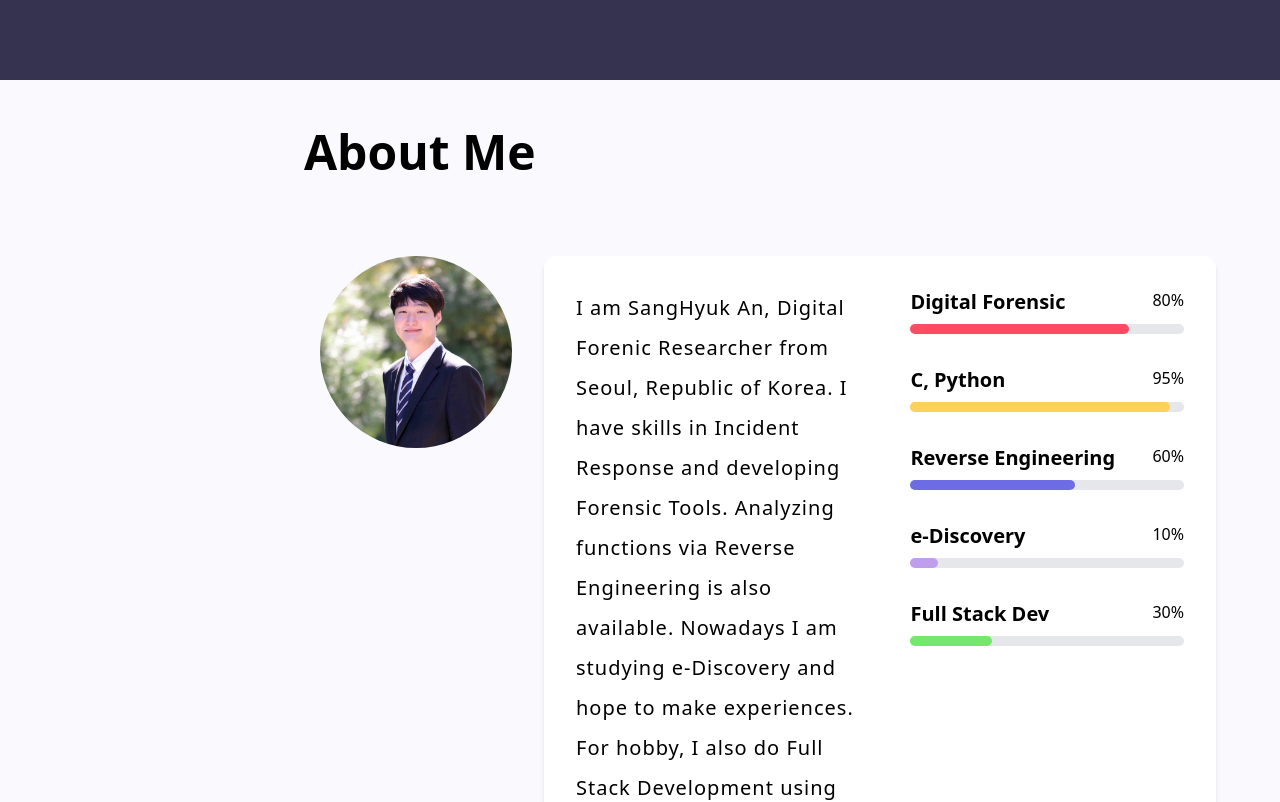
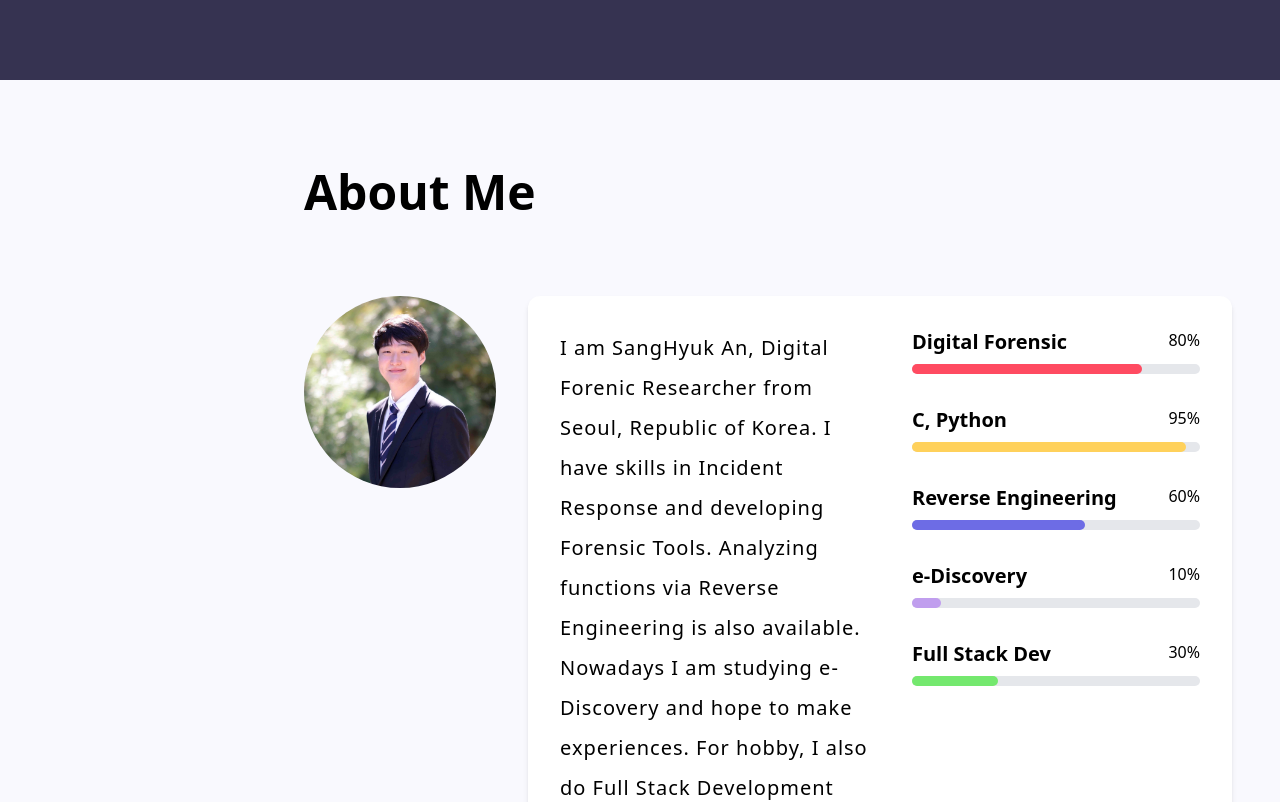
Before and after one commit to starson1/varedkr, a Next.js app: page / in a window 1280 px wide. Shown: the part 720-1522 px from the top of the page. Built offline with nearby package versions, Linux system fonts and the light colour scheme.

Commit message:
minor fix

```diff
--- a/components/career.tsx
+++ b/components/career.tsx
@@ -49,11 +49,11 @@ const Career = () => {
   return (
     <div className="flex flex-col justify-center py-10 m-12 space-y-20">
       <div className="text-5xl font-extrabold">Career</div>
-      <div className="flex flex-col lg:flex-row justify-between w-full">
+      <div className="flex flex-col lg:flex-row justify-between w-full lg:space-x-3">
         {Object.entries(groupedCards).reverse().map(([category, cards]) => (
           <div className="w-full flex flex-col justify-between" key={category}>
             <div
-              className="p-8 bg-white rounded-xl shadow-md flex justify-between w-[95%] overflow-auto mb-4"
+              className="p-8 bg-white rounded-xl shadow-md flex justify-between w-full overflow-auto mb-4"
               style={{ height: "600px" }}
             >
               <div className="">
--- a/components/whoami.tsx
+++ b/components/whoami.tsx
@@ -2,10 +2,10 @@ import { motion } from "framer-motion";
 
 const WhoamI = () => {
   return (
-    <div className="m-12">
+    <div className="flex flex-col justify-center py-10 m-12 space-y-20">
       <div className="text-5xl font-extrabold">About Me</div>
-      <div className="flex flex-col px-4 my-20">
-        <div className="w-full mx-auto flex flex-col space-x-8 space-y-10 lg:flex-row lg:space-y-0 lg:w-full">
+      <div className="flex flex-col lg:flex-row justify-between w-full">
+        <div className="w-full mx-auto flex flex-col space-y-10 lg:flex-row lg:space-y-0 lg:w-full lg:space-x-8">
           <div className="flex justify-center">
             <div className="w-48 h-48 overflow-hidden">
               <img
```
